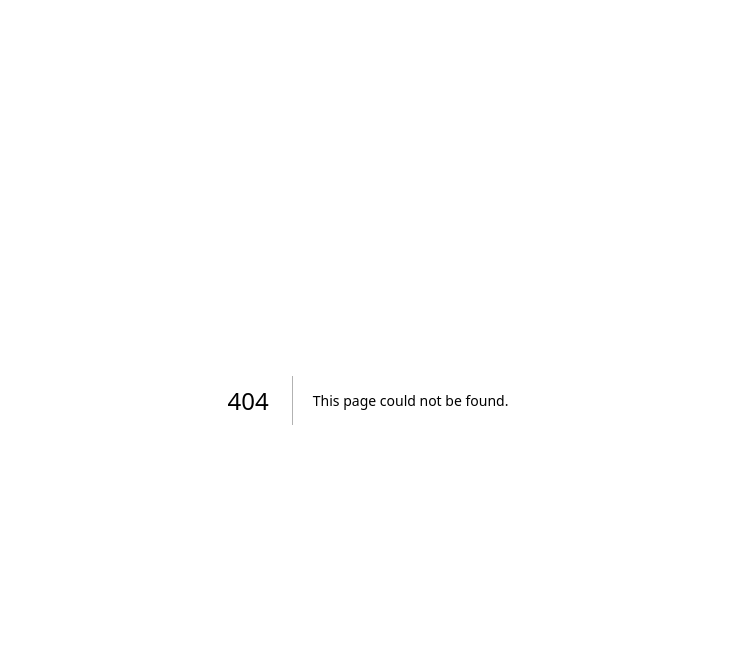
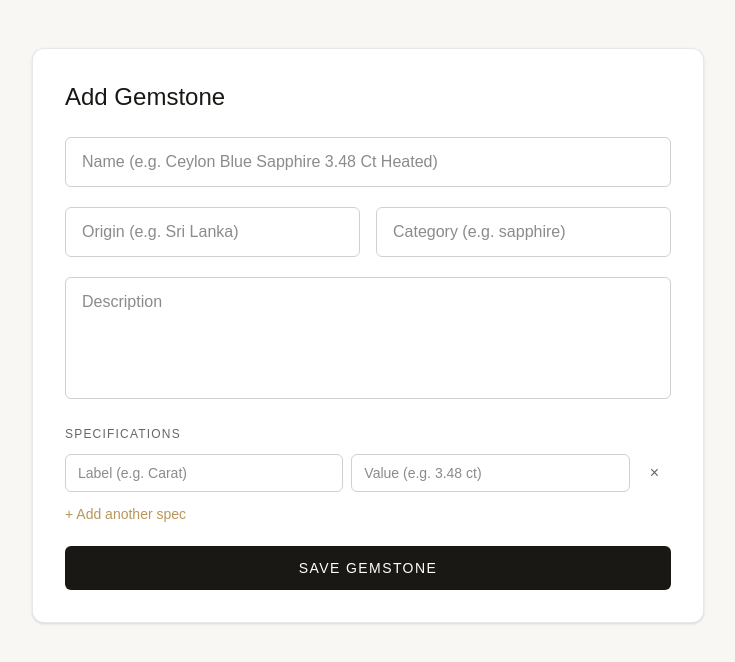
Before and after one commit to Nimesh-Milan/ceylon-blue-hues, a Next.js app: page /admin/gemstones/new in a window 1280 px wide. Before the commit this address had no page. Shown: the top 662 px of the page, without its empty margins (272-1007 px from the left). Built offline with nearby package versions, Linux system fonts and the light colour scheme.

Commit message:
Add gemstone creation page and API route

```diff
--- /dev/null
+++ b/app/admin/gemstones/new/page.tsx
@@ -0,0 +1,151 @@
+'use client';
+
+import { useState } from 'react';
+import { useRouter } from 'next/navigation';
+
+interface Spec {
+    label: string;
+    value: string;
+}
+
+export default function NewGemstonePage() {
+    const router = useRouter();
+    const [name, setName] = useState('');
+    const [origin, setOrigin] = useState('');
+    const [category, setCategory] = useState('');
+    const [description, setDescription] = useState('');
+    const [specs, setSpecs] = useState<Spec[]>([{ label: '', value: '' }]);
+    const [error, setError] = useState('');
+    const [saving, setSaving] = useState(false);
+
+    function slugify(text: string) {
+        return text.toLowerCase().trim().replace(/[^a-z0-9]+/g, '-').replace(/(^-|-$)/g, '');
+    }
+
+    function updateSpec(index: number, field: keyof Spec, value: string) {
+        const updated = [...specs];
+        updated[index][field] = value;
+        setSpecs(updated);
+    }
+
+    function addSpecRow() {
+        setSpecs([...specs, { label: '', value: '' }]);
+    }
+
+    function removeSpecRow(index: number) {
+        setSpecs(specs.filter((_, i) => i !== index));
+    }
+
+    async function handleSubmit(e: React.FormEvent) {
+        e.preventDefault();
+        setError('');
+        setSaving(true);
+
+        const res = await fetch('/api/admin/gemstones', {
+            method: 'POST',
+            headers: { 'Content-Type': 'application/json' },
+            body: JSON.stringify({
+                name,
+                slug: slugify(name),
+                description,
+                origin,
+                category,
+                specs: specs.filter((s) => s.label && s.value),
+            }),
+        });
+
+        setSaving(false);
+
+        if (res.ok) {
+            router.push('/admin');
+        } else {
+            const data = await res.json();
+            setError(data.error || 'Something went wrong');
+        }
+    }
+
+    return (
+        <div className="min-h-screen bg-[#F9F7F4] py-12 px-6">
+            <div className="max-w-2xl mx-auto bg-white border border-[#6B6560]/15 rounded-xl shadow-sm p-8">
+                <h1 className="text-2xl font-light text-[#1A1814] mb-6">Add Gemstone</h1>
+
+                <form onSubmit={handleSubmit} className="space-y-5">
+                    <input
+                        placeholder="Name (e.g. Ceylon Blue Sapphire 3.48 Ct Heated)"
+                        value={name}
+                        onChange={(e) => setName(e.target.value)}
+                        required
+                        className="w-full px-4 py-3 border border-[#6B6560]/30 rounded-md focus:outline-none focus:border-[#1A1814]"
+                    />
+
+                    <div className="grid grid-cols-2 gap-4">
+                        <input
+                            placeholder="Origin (e.g. Sri Lanka)"
+                            value={origin}
+                            onChange={(e) => setOrigin(e.target.value)}
+                            className="px-4 py-3 border border-[#6B6560]/30 rounded-md focus:outline-none focus:border-[#1A1814]"
+                        />
+                        <input
+                            placeholder="Category (e.g. sapphire)"
+                            value={category}
+                            onChange={(e) => setCategory(e.target.value)}
+                            className="px-4 py-3 border border-[#6B6560]/30 rounded-md focus:outline-none focus:border-[#1A1814]"
+                        />
+                    </div>
+
+                    <textarea
+                        placeholder="Description"
+                        value={description}
+                        onChange={(e) => setDescription(e.target.value)}
+                        rows={4}
+                        className="w-full px-4 py-3 border border-[#6B6560]/30 rounded-md focus:outline-none focus:border-[#1A1814] resize-none"
+                    />
+
+                    <div>
+                        <p className="text-xs uppercase tracking-widest text-[#6B6560] mb-3">Specifications</p>
+                        {specs.map((spec, i) => (
+                            <div key={i} className="flex gap-2 mb-2">
+                                <input
+                                    placeholder="Label (e.g. Carat)"
+                                    value={spec.label}
+                                    onChange={(e) => updateSpec(i, 'label', e.target.value)}
+                                    className="flex-1 px-3 py-2 border border-[#6B6560]/30 rounded-md text-sm"
+                                />
+                                <input
+                                    placeholder="Value (e.g. 3.48 ct)"
+                                    value={spec.value}
+                                    onChange={(e) => updateSpec(i, 'value', e.target.value)}
+                                    className="flex-1 px-3 py-2 border border-[#6B6560]/30 rounded-md text-sm"
+                                />
+                                <button
+                                    type="button"
+                                    onClick={() => removeSpecRow(i)}
+                                    className="px-3 text-[#6B6560] hover:text-red-600"
+                                >
+                                    ×
+                                </button>
+                            </div>
+                        ))}
+                        <button
+                            type="button"
+                            onClick={addSpecRow}
+                            className="text-sm text-[#B8965A] mt-1"
+                        >
+                            + Add another spec
+                        </button>
+                    </div>
+
+                    {error && <p className="text-red-600 text-sm">{error}</p>}
+
+                    <button
+                        type="submit"
+                        disabled={saving}
+                        className="w-full py-3 bg-[#1A1814] text-white rounded-md uppercase text-sm tracking-widest hover:bg-[#2c2924] transition disabled:opacity-50"
+                    >
+                        {saving ? 'Saving...' : 'Save Gemstone'}
+                    </button>
+                </form>
+            </div>
+        </div>
+    );
+}
--- /dev/null
+++ b/app/api/admin/gemstones/route.ts
@@ -0,0 +1,52 @@
+import { NextResponse } from 'next/server';
+import pool from '@/lib/db';
+import { ResultSetHeader } from 'mysql2';
+
+export async function POST(request: Request) {
+    try {
+        const body = await request.json();
+        const { name, slug, description, origin, category, specs } = body;
+
+        if (!name || !slug) {
+            return NextResponse.json({ error: 'Name and slug are required' }, { status: 400 });
+        }
+
+        const [result] = await pool.query<ResultSetHeader>(
+            `INSERT INTO gemstones (name, slug, description, origin, category)
+       VALUES (?, ?, ?, ?, ?)`,
+            [name, slug, description || '', origin || '', category || '']
+        );
+
+        const gemstoneId = result.insertId;
+
+        if (Array.isArray(specs) && specs.length > 0) {
+            const specValues = specs.map((s: { label: string; value: string }, i: number) => [
+                gemstoneId,
+                s.label,
+                s.value,
+                i,
+            ]);
+            await pool.query(
+                `INSERT INTO gemstone_specs (gemstone_id, label, value, display_order) VALUES ?`,
+                [specValues]
+            );
+        }
+
+        return NextResponse.json({ success: true, id: gemstoneId });
+    } catch (error) {
+        console.error('Failed to create gemstone:', error);
+        return NextResponse.json({ error: 'Failed to create gemstone' }, { status: 500 });
+    }
+}
+
+export async function GET() {
+    try {
+        const [rows] = await pool.query(
+            'SELECT id, name, slug, origin, category, display_order FROM gemstones ORDER BY display_order ASC'
+        );
+        return NextResponse.json(rows);
+    } catch (error) {
+        console.error('Failed to fetch gemstones:', error);
+        return NextResponse.json({ error: 'Failed to fetch gemstones' }, { status: 500 });
+    }
+}
```
